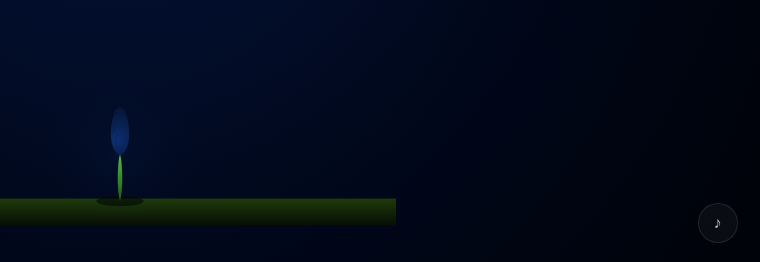
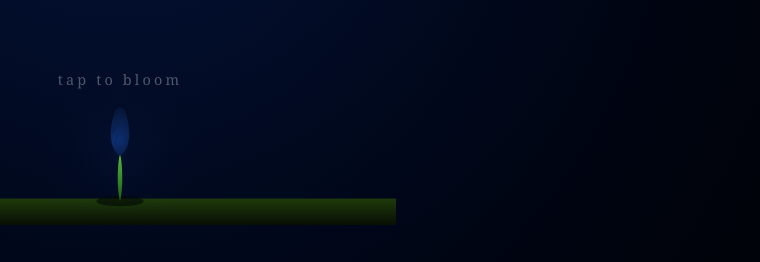
Before and after one commit to Minal-Arunashalam/flowers, a plain HTML site: page index.html in a window 1280 px wide. Shown: the part 535-797 px from the top of the page, 520-1280 px from the left. Drawn offline with Linux system fonts and the light colour scheme; animation ran at ten frames a second.

Commit message:
removed sound button, added open msg

```diff
--- a/index.html
+++ b/index.html
@@ -8,7 +8,7 @@
 </head>
 <body>
 <canvas id="c"></canvas>
-<button id="snd">♪</button>
+<div id="hint">tap to bloom</div>
 <script type="module" src="js/main.js"></script>
 </body>
 </html>
--- a/js/main.js
+++ b/js/main.js
@@ -2,7 +2,7 @@ import { canvas, toV } from './canvas.js';
 import { S } from './state.js';
 import { FLOWERS, CENTER_IDX, TOTAL_DUR, STEM_OFF, STEM_EACH, BOFF, BDUR } from './config.js';
 import { clamp } from './utils.js';
-import { soundOn, toggleSnd, playBloomChord, playFlowerSound, startAmbient } from './sound.js';
+import { soundOn, playBloomChord, playFlowerSound, startAmbient } from './sound.js';
 import { spawnPollen, spawnFirefly, initParticles, drawParticles } from './particles.js';
 import { drawBg, drawBokeh, drawGodRays, drawPulseRings, drawGround,
          drawBouquet, applyBloomGlow } from './renderer.js';
@@ -50,6 +50,7 @@ function onTap(e) {
   const v = toV(e.clientX, e.clientY);
   if (S.phase === 0) {
     S.phase = 1;
+    document.getElementById('hint').classList.add('hidden');
     if (soundOn) playBloomChord();
     return;
   }
@@ -66,9 +67,6 @@ canvas.addEventListener('touchend', e => {
   const t = e.changedTouches[0]; onTap({clientX: t.clientX, clientY: t.clientY});
 }, {passive: false});
 
-const sndBtn = document.getElementById('snd');
-sndBtn.addEventListener('click',    e => { e.stopPropagation(); toggleSnd(); });
-sndBtn.addEventListener('touchend', e => { e.preventDefault(); e.stopPropagation(); toggleSnd(); }, {passive: false});
 
 // ─── Init ─────────────────────────────────────────────────────────────────────
 initParticles();
--- a/js/sound.js
+++ b/js/sound.js
@@ -2,13 +2,6 @@ import { S } from './state.js';
 
 let AC = null, ambO = null, ambG = null, ambLfo = null, ambLfoG = null, masterG = null, delay = null, delayG = null;
 export let soundOn = true;
-
-export function syncSoundButton() {
-  const btn = document.getElementById('snd');
-  if (!btn) return;
-  btn.textContent = soundOn ? '♪' : '♩';
-  btn.style.color = soundOn ? 'rgba(255,255,255,.75)' : 'rgba(255,255,255,.35)';
-}
 
 function unlockSoundOnFirstGesture() {
   if (!soundOn) return;
@@ -40,7 +33,6 @@ function gAC() {
 
 export function toggleSnd() {
   soundOn = !soundOn;
-  syncSoundButton();
   if (!soundOn && ambG) ambG.gain.setTargetAtTime(.0001, gAC().currentTime, .9);
   else if (soundOn && S.phase >= 2) startAmbient();
 }
@@ -108,6 +100,5 @@ export function startAmbient() {
   } catch(e) {}
 }
 
-syncSoundButton();
 window.addEventListener('pointerdown', unlockSoundOnFirstGesture, { once: true, passive: true });
 window.addEventListener('keydown', unlockSoundOnFirstGesture, { once: true });
--- a/styles.css
+++ b/styles.css
@@ -1,12 +1,13 @@
 *{margin:0;padding:0;box-sizing:border-box}
 html,body{width:100%;height:100%;overflow:hidden;background:#020005;touch-action:none;-webkit-tap-highlight-color:transparent;user-select:none}
 canvas{position:fixed;top:0;left:0;width:100%;height:100%;transition:transform .8s cubic-bezier(.16,1,.3,1)}
-#snd{
-  position:fixed;bottom:1.4rem;right:1.4rem;z-index:30;width:40px;height:40px;
-  border-radius:50%;border:1px solid rgba(255,255,255,.1);background:rgba(255,255,255,.04);
-  color:rgba(255,255,255,.36);font-size:1rem;cursor:pointer;
-  display:flex;align-items:center;justify-content:center;transition:all .3s;
+#hint{
+  position:fixed;bottom:22%;left:50%;transform:translateX(-50%);z-index:30;
+  color:rgba(255,255,255,.55);font-family:Georgia,serif;font-size:.9rem;
+  letter-spacing:.22em;text-transform:lowercase;pointer-events:none;
+  animation:pulse 2.4s ease-in-out infinite;transition:opacity .7s ease;
 }
-#snd:hover{background:rgba(255,255,255,.1);color:rgba(255,255,255,.72)}
+#hint.hidden{opacity:0}
+@keyframes pulse{0%,100%{opacity:.55}50%{opacity:.9}}
 body{animation:fi 1.8s ease both}
 @keyframes fi{from{opacity:0}to{opacity:1}}
```
